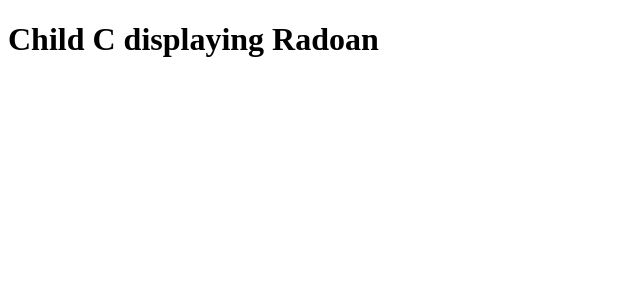
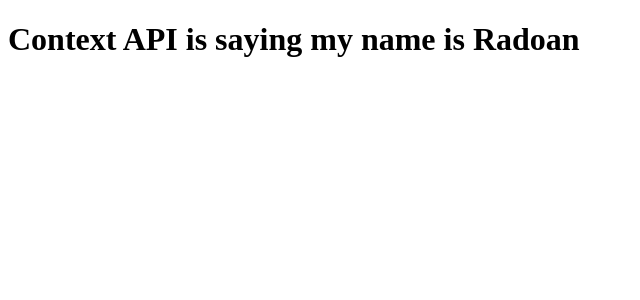
Before and after one commit to rsh-wtag/try-react, a React (Vite) app: page / in a window 1280 px wide. Shown: the top 300 px of the page, without its empty margins (0-640 px from the left). Built offline with nearby package versions, Linux system fonts and the light colour scheme.

Commit message:
contextAPI basics

```diff
--- a/src/App.jsx
+++ b/src/App.jsx
@@ -1,13 +1,23 @@
-import React from 'react';
+import React, {createContext} from 'react';
 import ChildA from './components/ChildA';
 
-const App = () => {
+// What is contextAPI?
+// >> create, provider, consumer
+// How to use it?
+// >> is contextAPI also problematic like propDrilling?
+
+const data = createContext();
+
+function App() {
   const name = "Radoan"
   return (
     <>
-      <ChildA name = {name} />
+    <data.Provider value = {name}>
+      <ChildA />
+    </data.Provider>
     </>
   );
 };
 
 export default App;
+export {data};
--- a/src/components/ChildA.jsx
+++ b/src/components/ChildA.jsx
@@ -1,9 +1,9 @@
 import React from "react";
 import ChildB from "./ChildB"
 
-function ChildA({name}){
+function ChildA(){
     return (
-        <ChildB name = {name}/>
+        <ChildB />
     )
 }
 
--- a/src/components/ChildB.jsx
+++ b/src/components/ChildB.jsx
@@ -1,9 +1,9 @@
 import React from "react";
 import ChildC from "./ChildC"
 
-function ChildB({name}){
+function ChildB(){
     return (
-        <ChildC name = {name}/>
+        <ChildC />
     )
 }
 
--- a/src/components/ChildC.jsx
+++ b/src/components/ChildC.jsx
@@ -1,8 +1,19 @@
 import React from "react";
+import {data} from "../App"
 
-function ChildC({name}){
+function ChildC(){
     return (
-        <h1>Child C displaying {name} </h1>
+        <>
+            <data.Consumer>
+                {
+                    (name) => {
+                        return (
+                            <h1>Context API is saying my name is {name}</h1>
+                        )
+                    }
+                }
+            </data.Consumer>
+        </>
     )
 }
 
```
